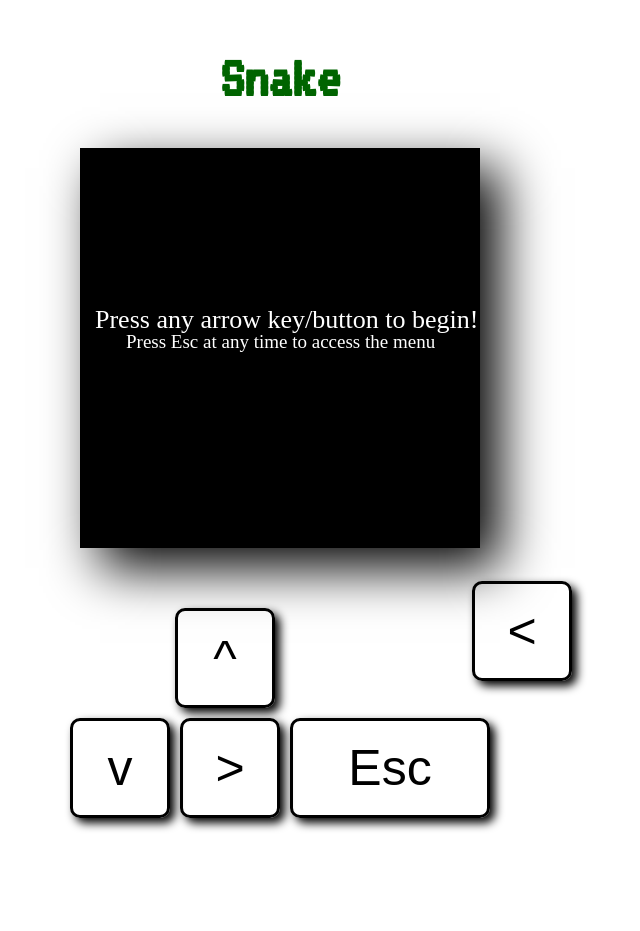
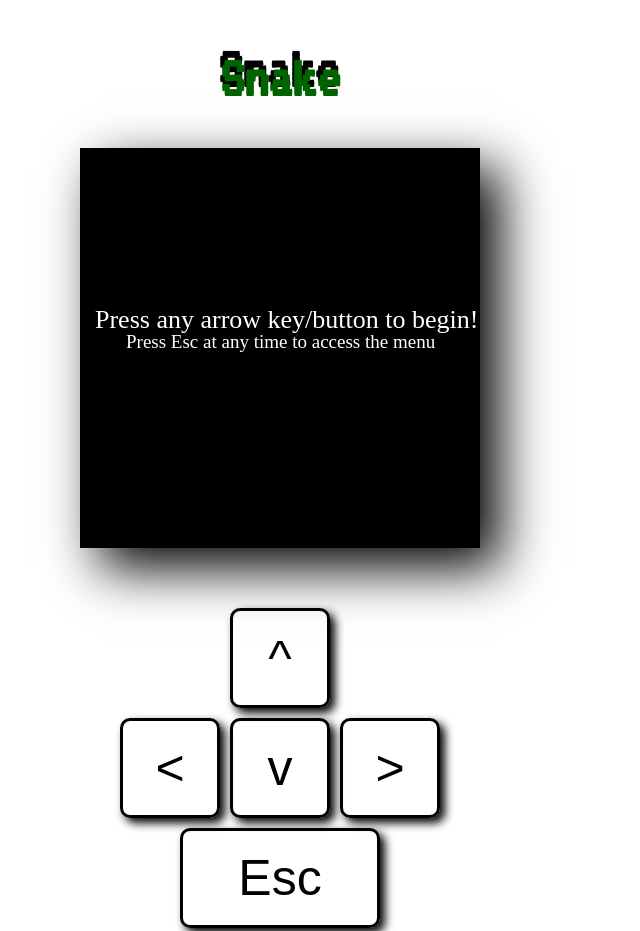
Before and after one commit to lxMZK/Snake, a plain HTML site: page index.html in a window 1280 px wide. Shown: the top 931 px of the page, without its empty margins (360-1000 px from the left). Drawn offline with Linux system fonts and the light colour scheme.

Commit message:
Esc button bug

```diff
--- a/styles.css
+++ b/styles.css
@@ -18,7 +18,7 @@ main {
 }
 
 #up {
-    margin: 60px 30% 5px 30%
+    margin: 60px 40% 5px 40%
 }
 
 button {
@@ -35,6 +35,7 @@ button {
 
 #esc {
     width: 200px;
+    margin: 5px 30% 0 30%
 }
 
 h1 {
@@ -44,6 +45,6 @@ h1 {
 
 #shadow {
     color: black;
-    transform: translate(-2px, -935px);
+    transform: translate(-2px, -930px);
     z-index: -1;
 }
```
